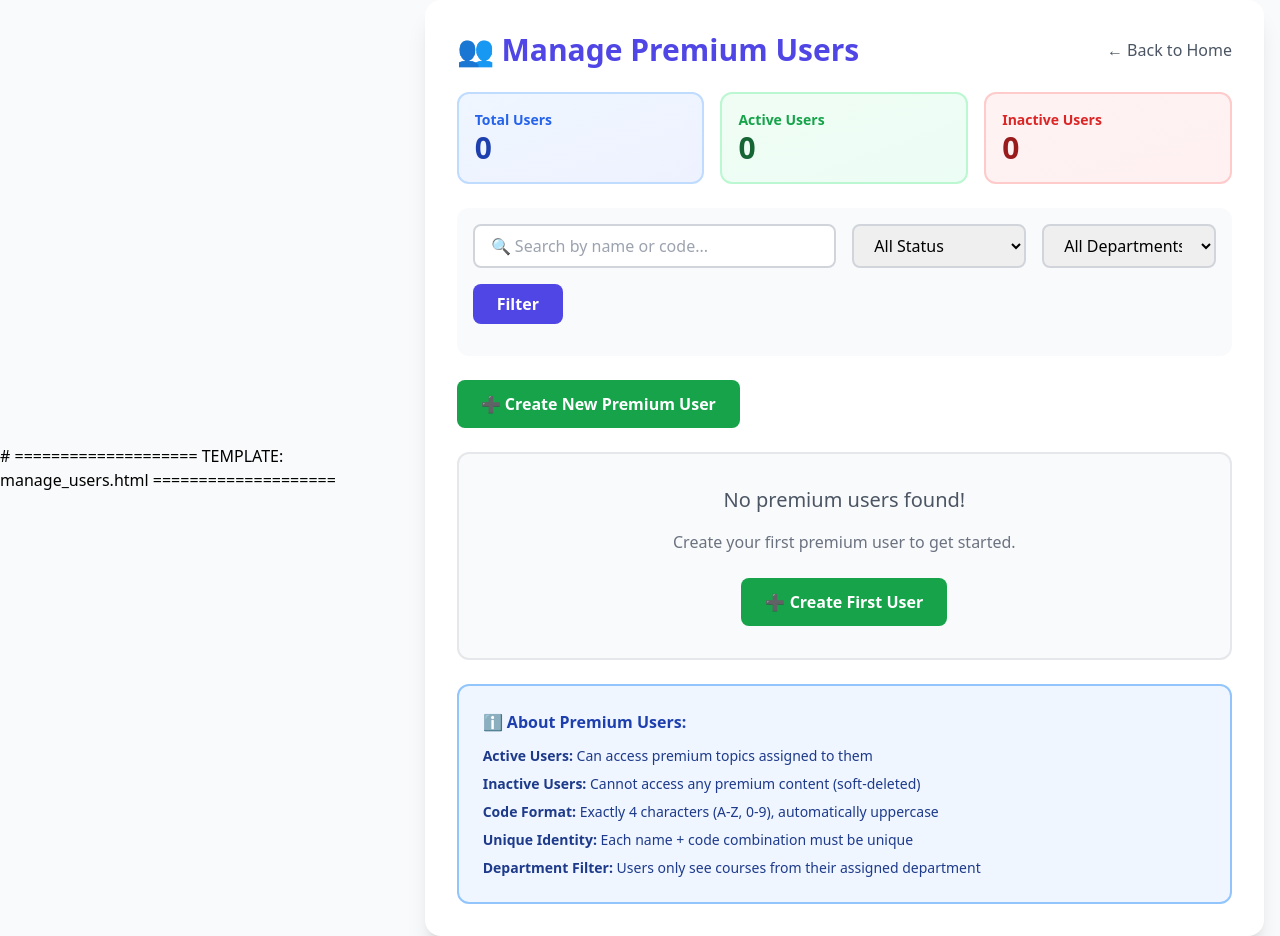
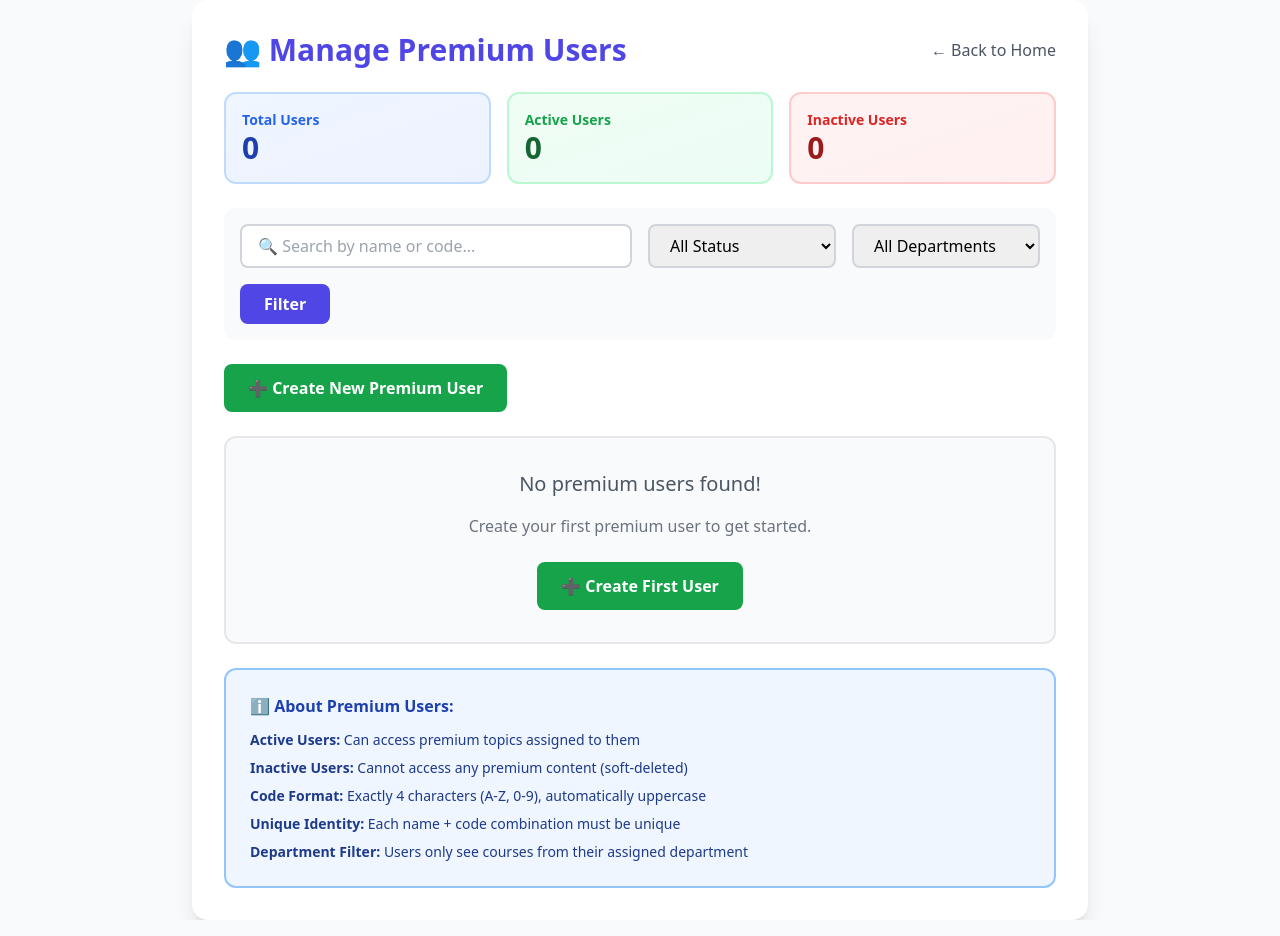
Before and after one commit to MorrisNexGenAI/StudyCompanion, a Django app: page /premium/manage/ in a window 1280 px wide. Run offline with Django 5.2, Linux system fonts and the light colour scheme; data that the repository does not hold is empty; some libraries are stand-ins or nearby versions.

Commit message:
add the fix

```diff
--- a/premium_users/templates/premium_users/manage_users.html
+++ b/premium_users/templates/premium_users/manage_users.html
@@ -1,5 +1,4 @@
 
-# ==================== TEMPLATE: manage_users.html ====================
 {% extends "scan/partials/base.html" %}
 
 {% block content %}
```
